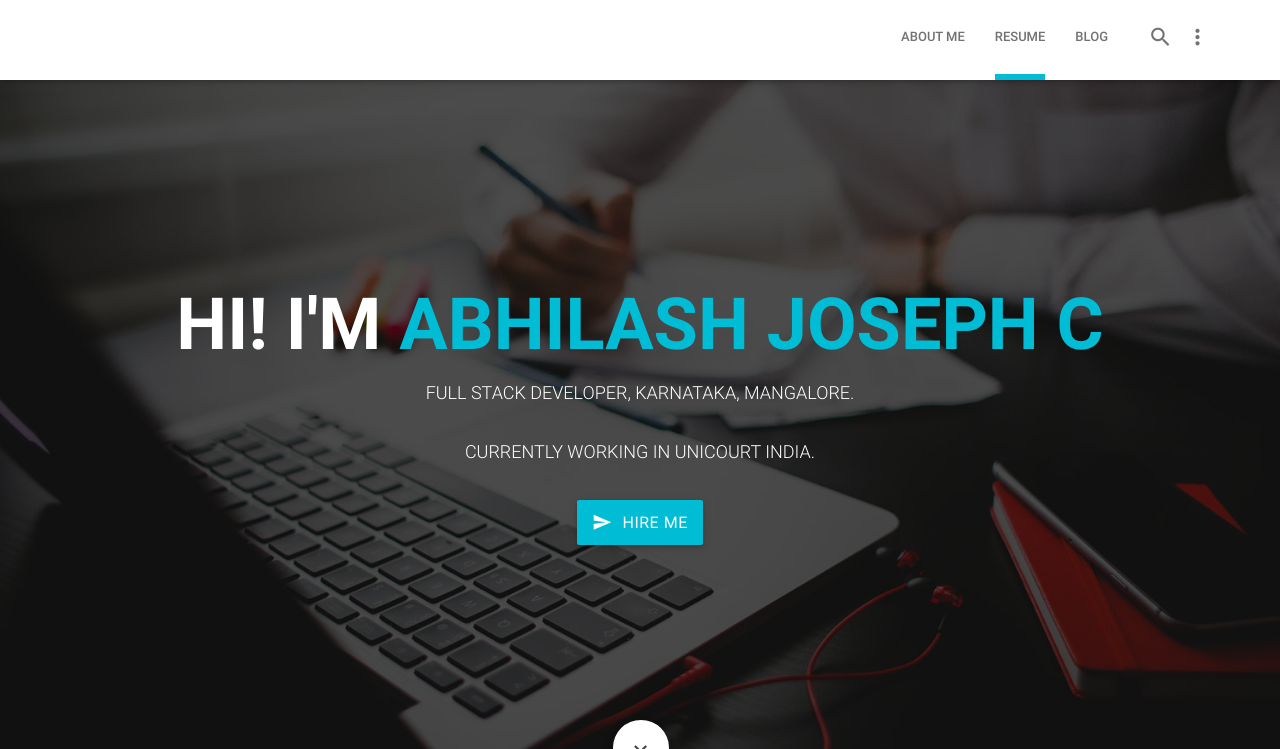
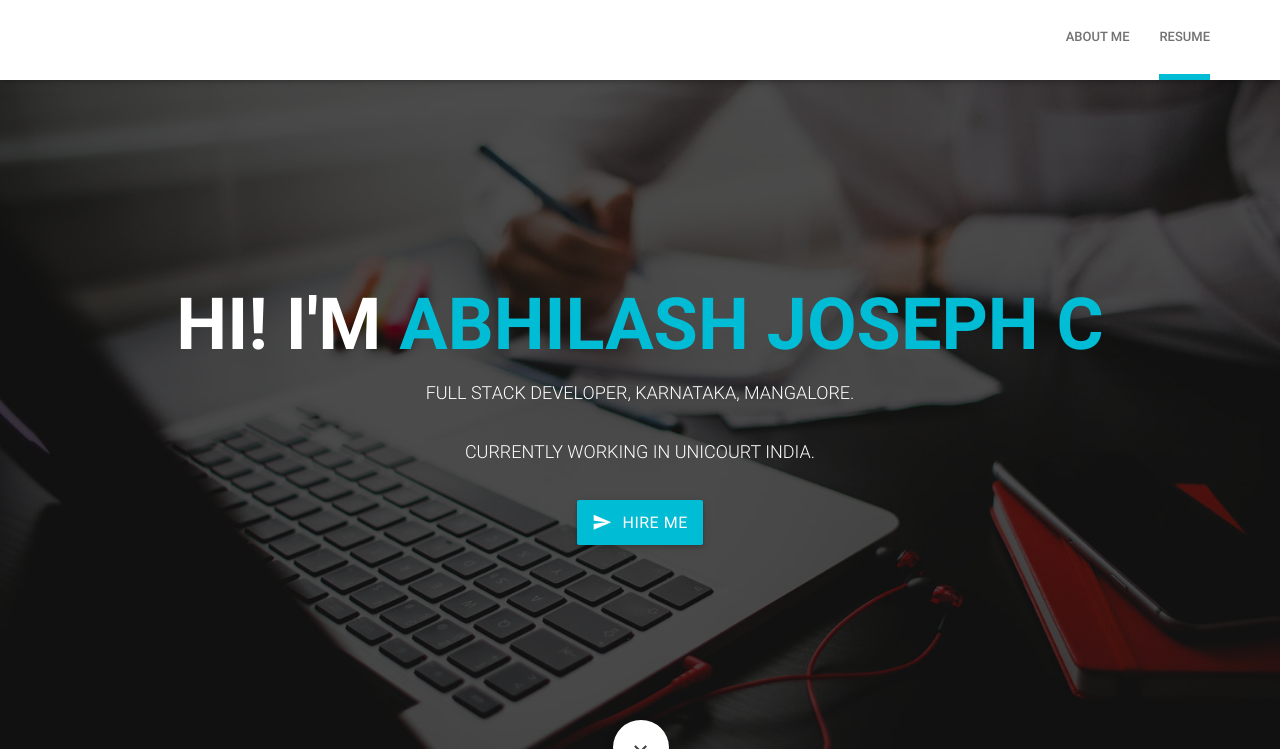
Before and after one commit to abhijo89/abhilashjosephc.com, a Django app: page / in a window 1280 px wide. Shown: the top 749 px of the page. Run offline with Django 3.2, Linux system fonts and the light colour scheme; parts of the project's set-up code (start-up, migrations or seed data) failed here and were passed over; some libraries are stand-ins or nearby versions.

Commit message:
File name change

```diff
--- a/website/templates/base.html
+++ b/website/templates/base.html
@@ -71,24 +71,7 @@
 
                                 <a href="#" data-activates="mobile-demo" class="button-collapse"><i
                                         class="mdi-navigation-menu"></i></a>
-                                <ul class="right static-menu">
-                                    <li class="search-form-li">
-                                        <a id="initSearchIcon" class=""><i class="mdi-action-search"></i> </a>
-                                        <div class="search-form-wrap hide">
-                                            <form action="#" class="">
-                                                <input type="search" class="search">
-                                                <button type="submit"><i class="mdi-action-search"></i>
-                                                </button>
-                                            </form>
-                                        </div>
-                                    </li>
-                                    <li>
-                                        <a class="dropdown-button blog-submenu-init" href="#!"
-                                           data-activates="dropdown1">
-                                            <i class="mdi-navigation-more-vert right"></i>
-                                        </a>
-                                    </li>
-                                </ul>
+
                                 <ul class="inline-menu side-nav" id="mobile-demo">
 
                                     <!-- Mini Profile // only visible in Tab and Mobile -->
@@ -110,8 +93,6 @@
                                             class="fa fa-file-text fa-fw"></i>Resume</a>
                                     </li>
 
-                                    <li><a href="http://blog.abhilashjosephc.com"><i class="fa fa-pencil fa-fw"></i>Blog</a>
-                                    </li>
 
                                 </ul>
 
```
